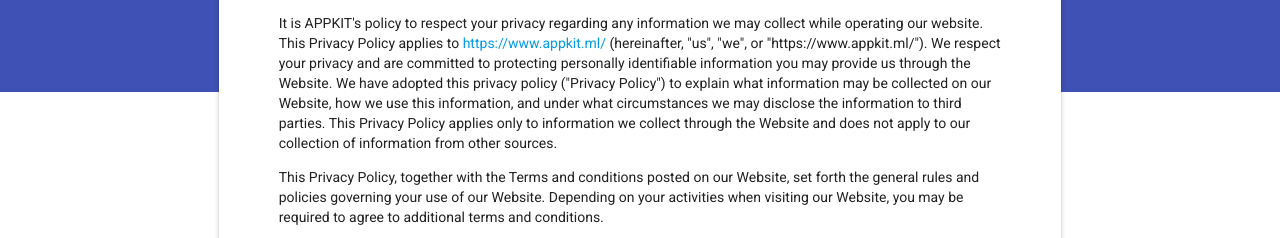
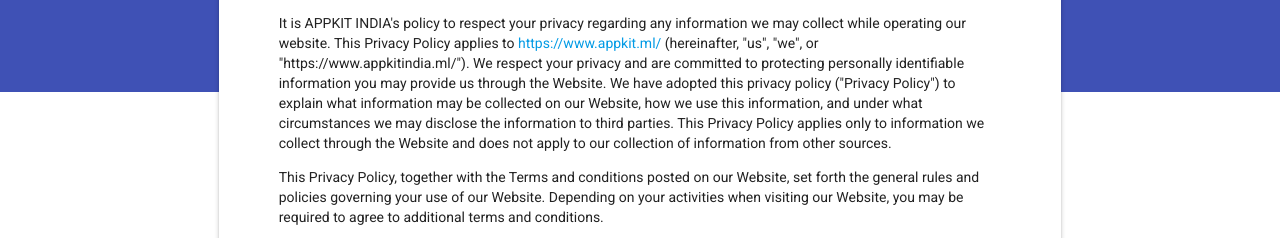
Before and after one commit to Swastik2000/appkit-website, a plain HTML site: page privacy.html in a window 1280 px wide. Shown: the part 292-530 px from the top of the page. Drawn offline with nearby package versions, Linux system fonts and the light colour scheme.

Commit message:
Update privacy.html

```diff
--- a/privacy.html
+++ b/privacy.html
@@ -80,7 +80,7 @@
                 APPKIT &gt; Privacy Policy
               </div>
               <h3>Privacy Policy</h3>
-              <p>It is APPKIT's policy to respect your privacy regarding any information we may collect while operating our website. This Privacy Policy applies to <a href="https://www.appkit.ml/">https://www.appkit.ml/</a> (hereinafter, "us", "we", or "https://www.appkit.ml/"). We respect your privacy and are committed to protecting personally identifiable information you may provide us through the Website. We have adopted this privacy policy ("Privacy Policy") to explain what information may be collected on our Website, how we use this information, and under what circumstances we may disclose the information to third parties. This Privacy Policy applies only to information we collect through the Website and does not apply to our collection of information from other sources.</p>
+              <p>It is APPKIT INDIA's policy to respect your privacy regarding any information we may collect while operating our website. This Privacy Policy applies to <a href="https://www.appkit.ml/">https://www.appkit.ml/</a> (hereinafter, "us", "we", or "https://www.appkitindia.ml/"). We respect your privacy and are committed to protecting personally identifiable information you may provide us through the Website. We have adopted this privacy policy ("Privacy Policy") to explain what information may be collected on our Website, how we use this information, and under what circumstances we may disclose the information to third parties. This Privacy Policy applies only to information we collect through the Website and does not apply to our collection of information from other sources.</p>
               <p>This Privacy Policy, together with the Terms and conditions posted on our Website, set forth the general rules and policies governing your use of our Website. Depending on your activities when visiting our Website, you may be required to agree to additional terms and conditions.</p>
 
 
```
